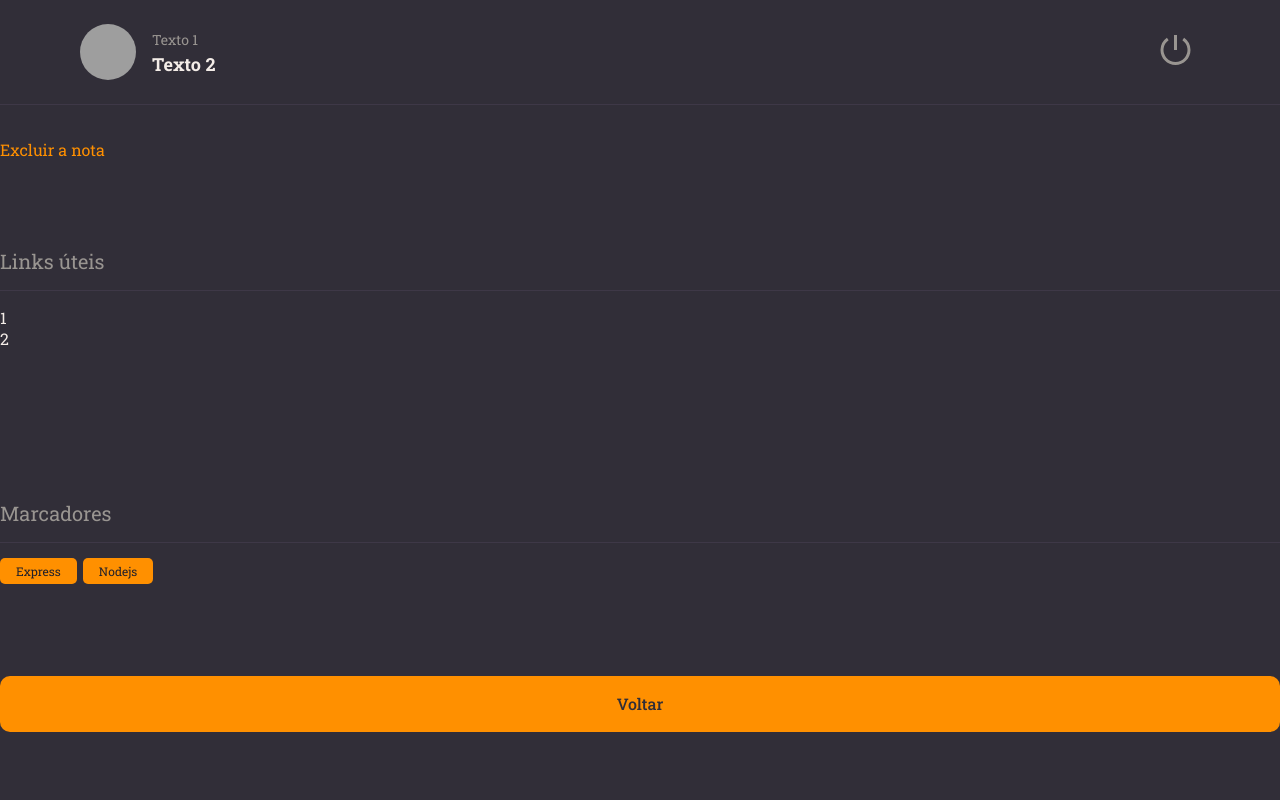
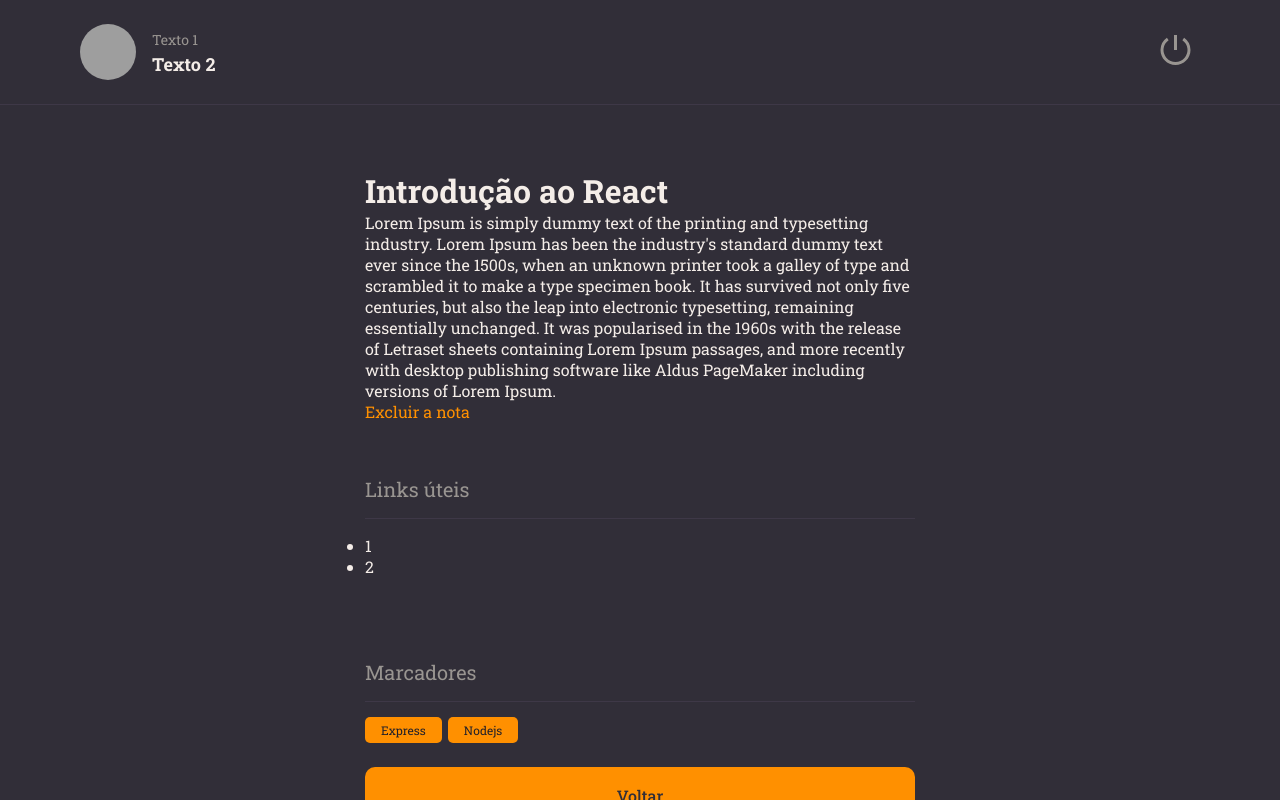
Before and after one commit to LKaua22k/RocketNotes---React, a React (Vite) app: page / in a window 1280 px wide. Built offline with nearby package versions, Linux system fonts and the light colour scheme; grey boxes are pictures that could not be loaded.

Commit message:
Terminando a interface de details :tada:

```diff
--- a/src/Pages/Details/index.jsx
+++ b/src/Pages/Details/index.jsx
@@ -1,4 +1,4 @@
-import {Container} from './style'
+import {Container, Content} from './style'
 
 import {Header} from '../../Components/Header'
 import {Button} from '../../Components/Buttons'
@@ -12,6 +12,14 @@ export function Details() {
   return(
     <Container>
       <Header />
+
+      <main>
+        <Content>
+          <h1>Introdução ao React</h1>
+
+          <p>Lorem Ipsum is simply dummy text of the printing and typesetting industry. Lorem Ipsum has been the industry's standard dummy text ever since the 1500s, when an unknown printer took a galley of type and scrambled it to make a type specimen book. It has survived not only five centuries, but also the leap into electronic typesetting, remaining essentially unchanged. It was popularised in the 1960s with the release of Letraset sheets containing Lorem Ipsum passages, and more recently with desktop publishing software like Aldus PageMaker including versions of Lorem Ipsum.
+</p>
+
           <ButtonText  title='Excluir a nota' />
 
           <Section title='Links úteis'>
@@ -27,6 +35,8 @@ export function Details() {
           </Section>
 
           <Button title='Voltar'></Button>
+        </Content>
+      </main>
     </Container>
   )
 }
--- a/src/Pages/Details/style.js
+++ b/src/Pages/Details/style.js
@@ -9,7 +9,23 @@ export const Container = styled.div`
     grid-template-rows: 105px auto;
     grid-template-areas:
     "header"
-    "content"
-    ;
+    "content";
+
+    > main{
+        grid-area: content;
+        padding: 64px 0;
+        overflow-y: scroll;
+    }
 
 `;
+
+export const Content = styled.div`
+    max-width: 550px;
+    display: flex;
+    flex-direction: column;
+    margin:0 auto;
+
+    > button:first-child{
+        align-self: end;
+    }
+`;
```
Lines whose indentation alone changed are shown as unchanged.
